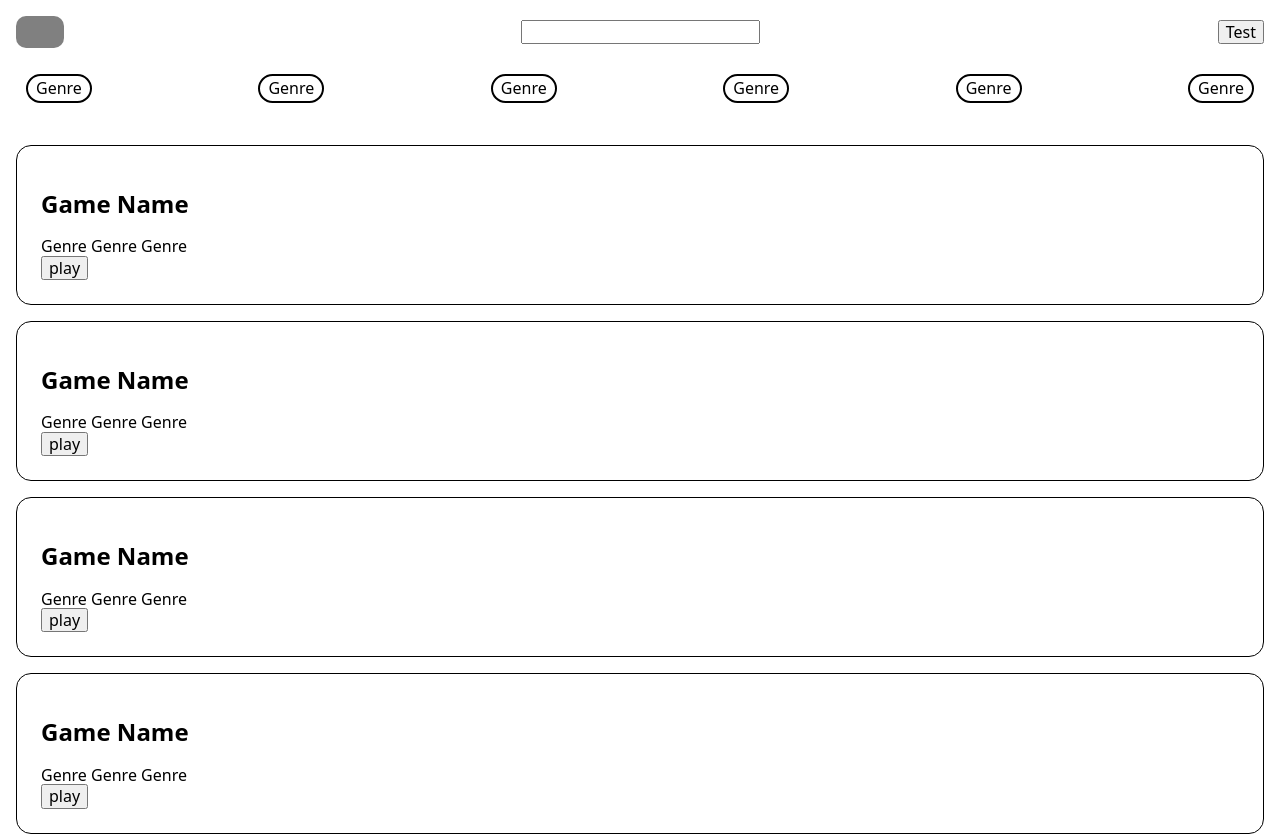
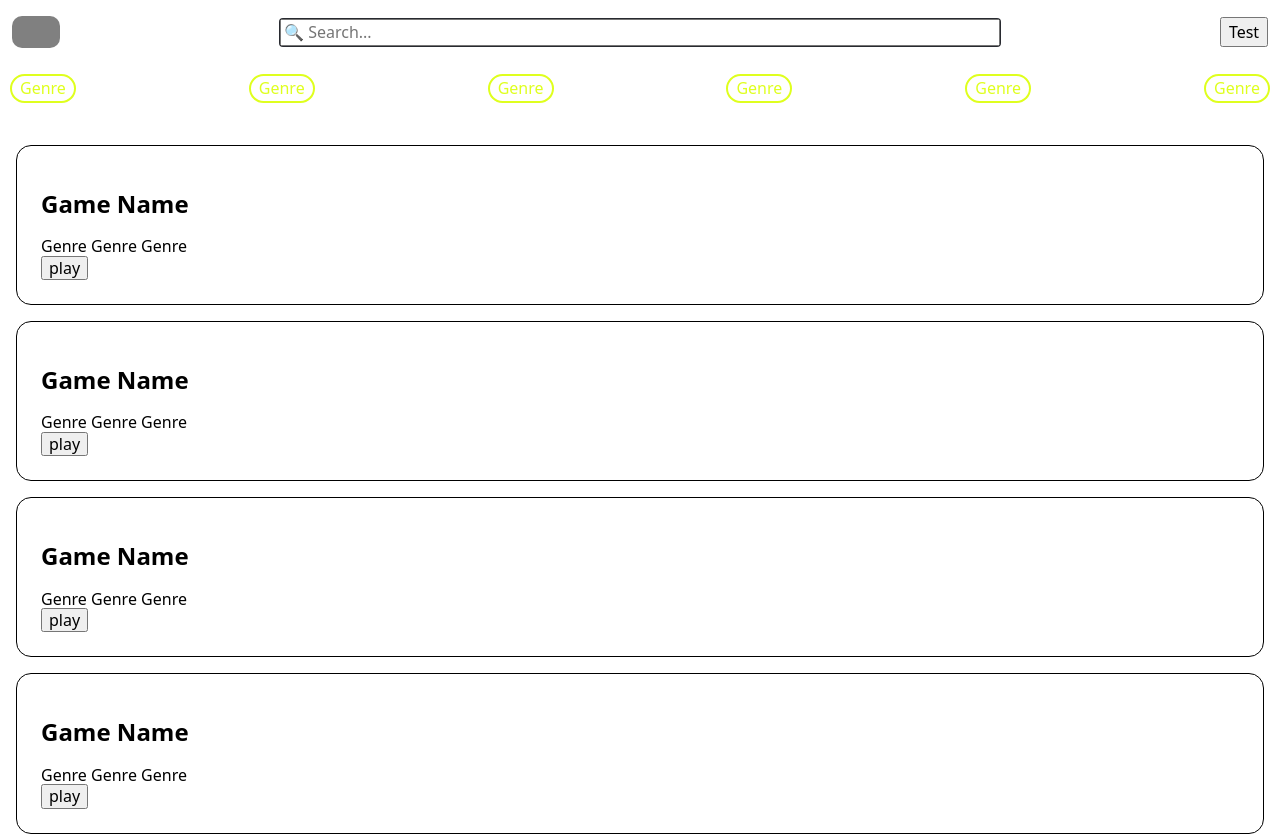
Before and after one commit to tjahjoe/game-js, a website built with Vite: page index.html in a window 1280 px wide. Shown: the top 836 px of the page. Built offline with nearby package versions, Linux system fonts and the light colour scheme.

Commit message:
feat: Added responsive navbar to desktop layout

```diff
--- a/index.html
+++ b/index.html
@@ -6,7 +6,7 @@
   <title>Games Js</title>
 </head>
 <body>
-  <header class="header container">
+  <header class="header">
     <nav class="navbar">
       <ul class="nav-menu">
         <li class="nav-logo">
@@ -14,7 +14,7 @@
         </li>
         <li class="nav-search">
           <div class="search">
-            <input type="text" name="game-name" id="game-name">
+            <input type="search" results="5" placeholder="🔍 Search..." name="game-name" id="game-name">
           </div>
         </li>
         <li class="nav-filter">icon search</li>
--- a/styles/components/header.css
+++ b/styles/components/header.css
@@ -7,12 +7,15 @@
 }
 
 .nav-menu {
+  width: auto;
   display: flex;
   justify-content: space-between;
   align-items: center;
   list-style: none;
   padding: 0;
   gap: 1em;
+  margin-right: 5px;
+  margin-left: 5px;
 }
 
 .nav-logo .brand {
@@ -25,3 +28,79 @@
 .nav-filter {
   display: none;
 }
+
+input#game-name {
+  width: 15rem;
+  height: 1.688rem;
+}
+
+.search {
+  border-radius: 4px;
+  border: 1px solid rgba(255, 255, 255, 0.06);
+
+  background: #1B1D23;
+
+  backdrop-filter: blur(2px);
+
+}
+
+
+/* Small devices (portrait tablets and large phones) */
+@media only screen and (min-width: 600px) {
+  .nav-menu {
+    margin-right: 12px;
+    margin-left: 12px;
+  }
+
+  input#game-name {
+    width: 25rem;
+    height: 1.688rem;
+  }
+
+  .nav-theme .theme {
+    width: 3rem;
+    height: 1.9rem;
+  }
+
+}
+
+/* Medium devices (landscape tablets and up) */
+@media only screen and (min-width: 768px) {
+  input#game-name {
+    width: 35rem;
+    height: 1.688rem;
+  }
+
+  .nav-theme .theme {
+    width: 3rem;
+    height: 1.9rem;
+  }
+}
+
+
+/* Large devices (laptops/desktops and up) */
+@media only screen and (min-width: 992px) {
+  input#game-name {
+    width: 35rem;
+    height: 1.688rem;
+  }
+
+  .nav-theme .theme {
+    width: 3rem;
+    height: 1.9rem;
+  }
+}
+
+
+/* Extra large devices (large laptops and desktops and up) */
+@media only screen and (min-width: 1024px) {
+  input#game-name {
+    width: 45rem;
+    height: 1.688rem;
+  }
+
+  .nav-theme .theme {
+    width: 3rem;
+    height: 1.9rem;
+  }
+}
--- a/styles/components/mobile-filter.css
+++ b/styles/components/mobile-filter.css
@@ -10,7 +10,8 @@
 }
 
 .mobile-filter > span {
-  border: 2px solid black;
+  border: 2px solid #dfff1e;
   padding: 0.2rem 0.5rem;
   border-radius: 15px;
+  color: #DFFF1E;
 }
```
